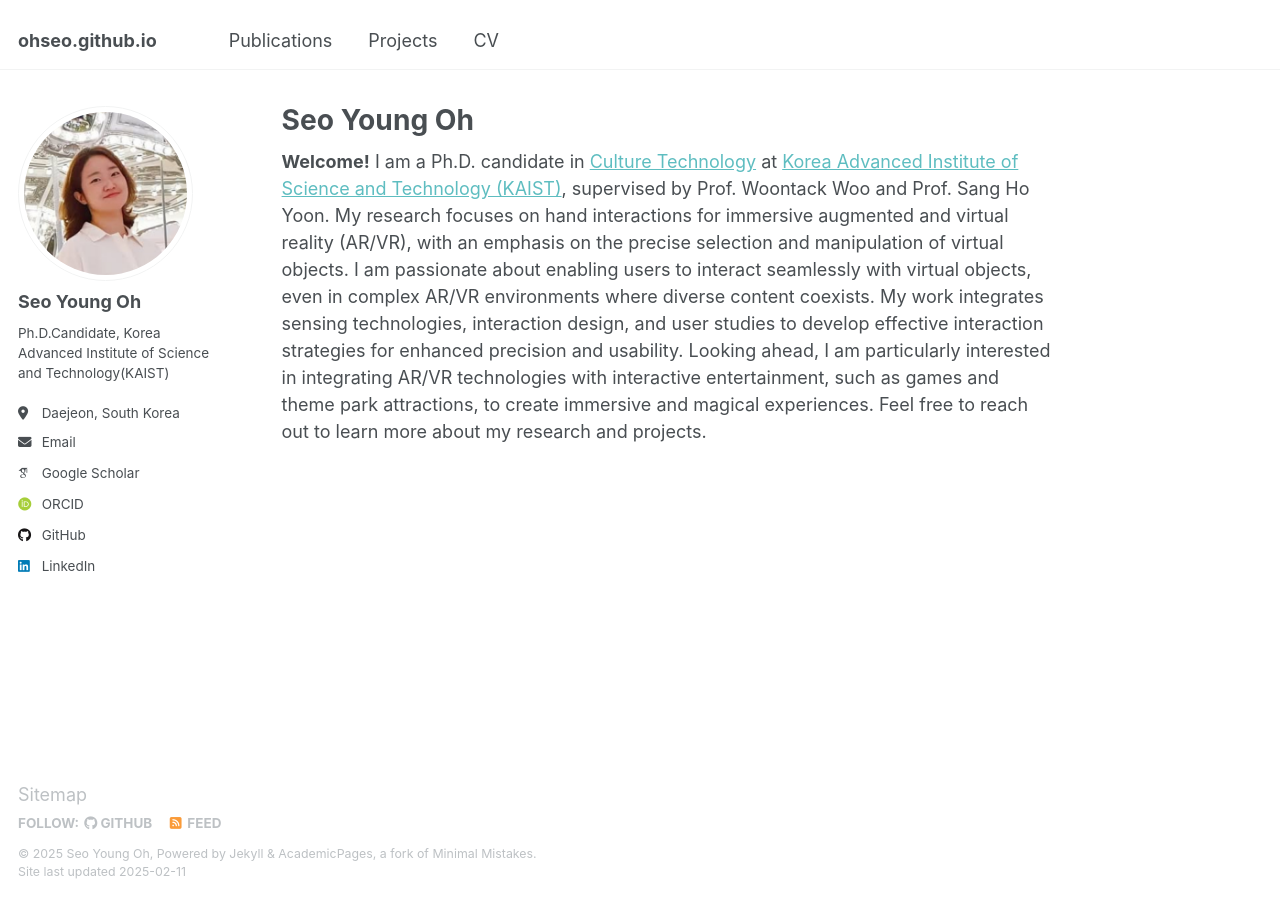
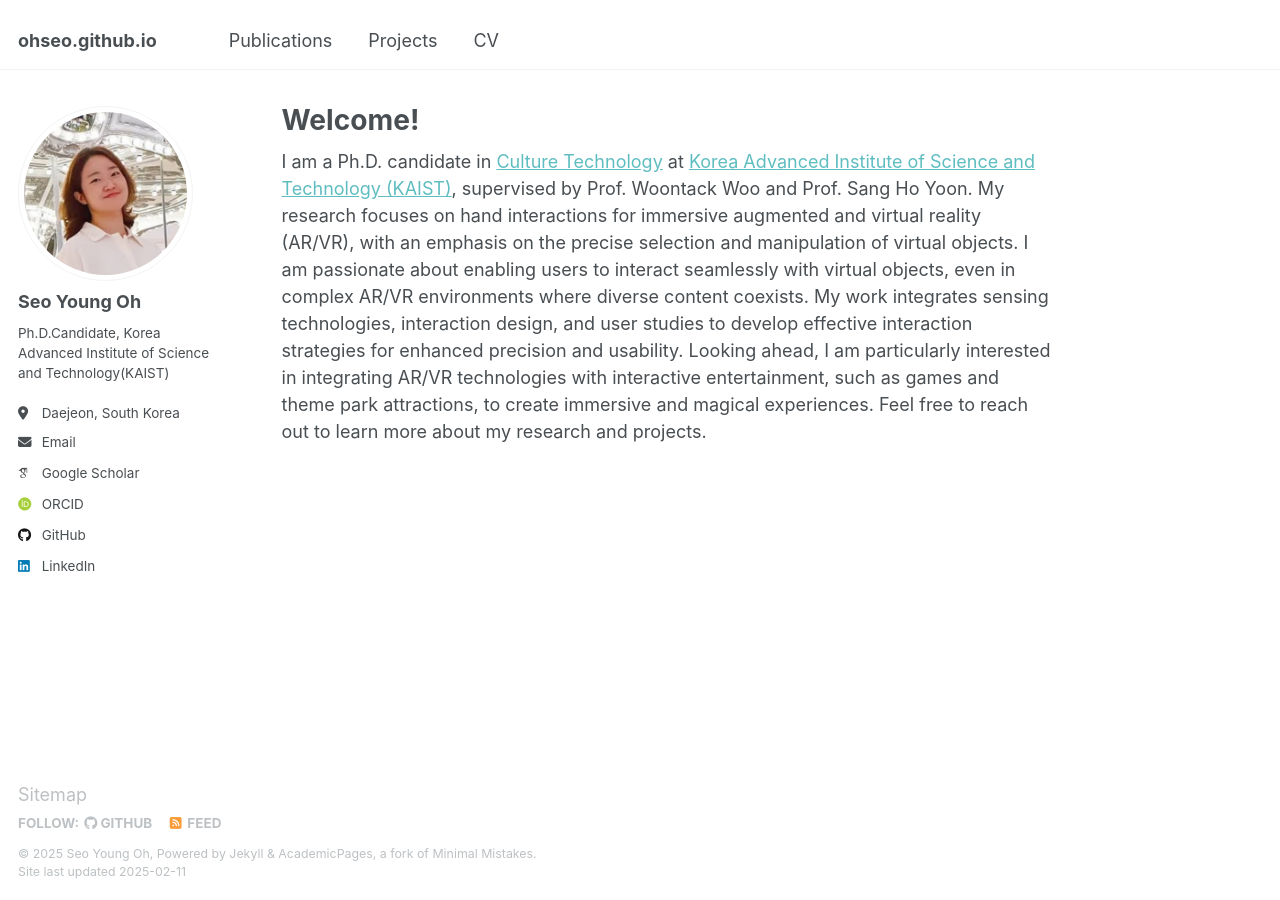
Before and after one commit to ohseo/ohseo.github.io, a Jekyll site: the page built from _pages/about.md, in a window 1280 px wide. Built offline with Jekyll 4.4.1, drawn with Linux system fonts in a browser that asks for light colours; some web fonts are replaced.

Commit message:
minor changes.

```diff
--- a/_pages/about.md
+++ b/_pages/about.md
@@ -1,10 +1,10 @@
 ---
 permalink: /
-title: "Seo Young Oh"
+title: "Welcome!"
 author_profile: true
 redirect_from:
   - /about/
   - /about.html
 ---
 
-<b>Welcome!</b> I am a Ph.D. candidate in <a href='http://ct.kaist.ac.kr'>Culture Technology</a> at <a href='http://kaist.ac.kr'>Korea Advanced Institute of Science and Technology (KAIST)</a>, supervised by Prof. Woontack Woo and Prof. Sang Ho Yoon. My research focuses on hand interactions for immersive augmented and virtual reality (AR/VR), with an emphasis on the precise selection and manipulation of virtual objects. I am passionate about enabling users to interact seamlessly with virtual objects, even in complex AR/VR environments where diverse content coexists. My work integrates sensing technologies, interaction design, and user studies to develop effective interaction strategies for enhanced precision and usability. Looking ahead, I am particularly interested in integrating AR/VR technologies with interactive entertainment, such as games and theme park attractions, to create immersive and magical experiences. Feel free to reach out to learn more about my research and projects.
+I am a Ph.D. candidate in <a href='http://ct.kaist.ac.kr'>Culture Technology</a> at <a href='http://kaist.ac.kr'>Korea Advanced Institute of Science and Technology (KAIST)</a>, supervised by Prof. Woontack Woo and Prof. Sang Ho Yoon. My research focuses on hand interactions for immersive augmented and virtual reality (AR/VR), with an emphasis on the precise selection and manipulation of virtual objects. I am passionate about enabling users to interact seamlessly with virtual objects, even in complex AR/VR environments where diverse content coexists. My work integrates sensing technologies, interaction design, and user studies to develop effective interaction strategies for enhanced precision and usability. Looking ahead, I am particularly interested in integrating AR/VR technologies with interactive entertainment, such as games and theme park attractions, to create immersive and magical experiences. Feel free to reach out to learn more about my research and projects.
```
Also changed, not shown: _pages/cv.md (+1 -2 lines).
